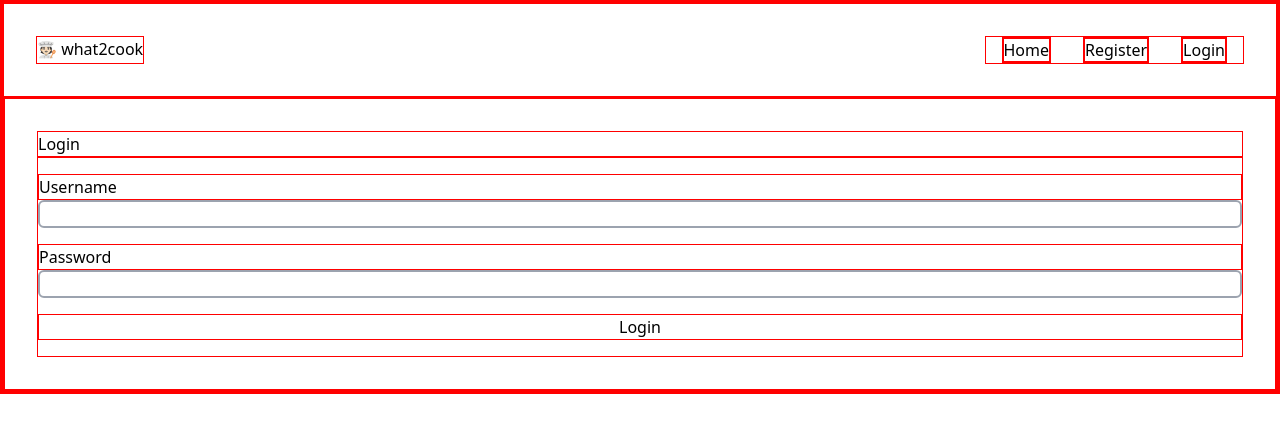
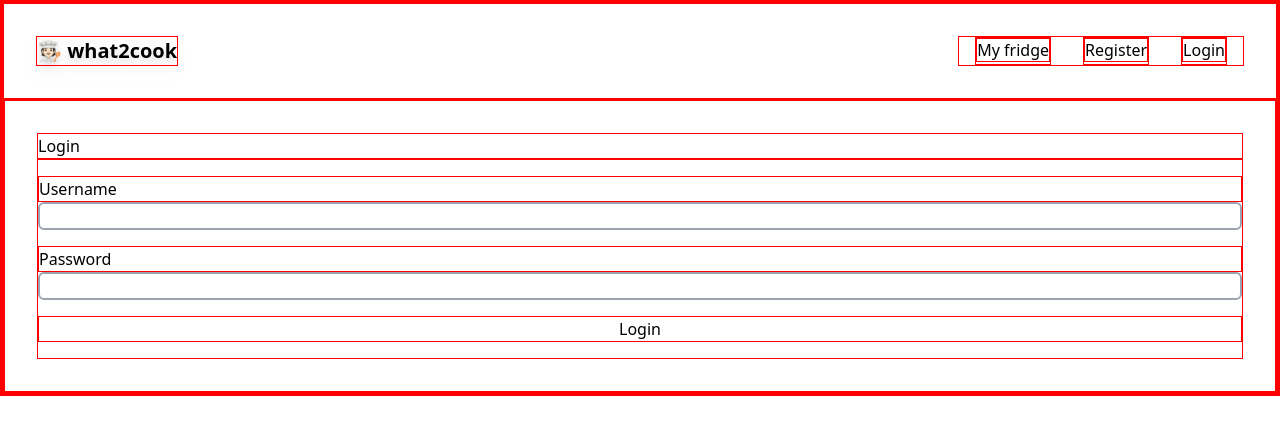
Before and after one commit to JLSanchez87/what2cook-front, a Next.js app: page /login in a window 1280 px wide. Shown: the top 434 px of the page. Built offline with nearby package versions, Linux system fonts and the light colour scheme.

Commit message:
added navbar and interfaces

```diff
--- a/src/components/NavBar.tsx
+++ b/src/components/NavBar.tsx
@@ -16,14 +16,14 @@ const NavBar = () => {
   };
   return (
     <nav className="flex flex-row justify-between p-8">
-      <h1>🧑🏻‍🍳 what2cook</h1>
+      <h1 className="text-xl font-bold drop-shadow-lg">🧑🏻‍🍳 what2cook</h1>
       <div className="flex flex-row">
         <span className="mx-4">
-          <Link href="/">Home</Link>
+          <Link href="/">My fridge</Link>
         </span>
         <span className="mx-4">
           {token ? (
-            <Link href="/">My fridge</Link>
+            <Link href="/account">User name here</Link>
           ) : (
             <Link href="/register">Register</Link>
           )}
--- a/src/pages/index.tsx
+++ b/src/pages/index.tsx
@@ -35,7 +35,7 @@ const Home = () => {
               <li>
                 <div className="flex flex-row">
                   <img src="https://picsum.photos/100" alt="lorem picsum" />
-                  <div className="flex flex-col pl-4 w-100">
+                  <div className="flex flex-col px-4 w-full">
                     <span>Recipe name</span>
                     <div className="flex flex-row justify-between">
                       <span>prep time: 30mins</span>
```
Also changed, not shown: src/types/Interfaces.tsx (added, +53 -0 lines).
